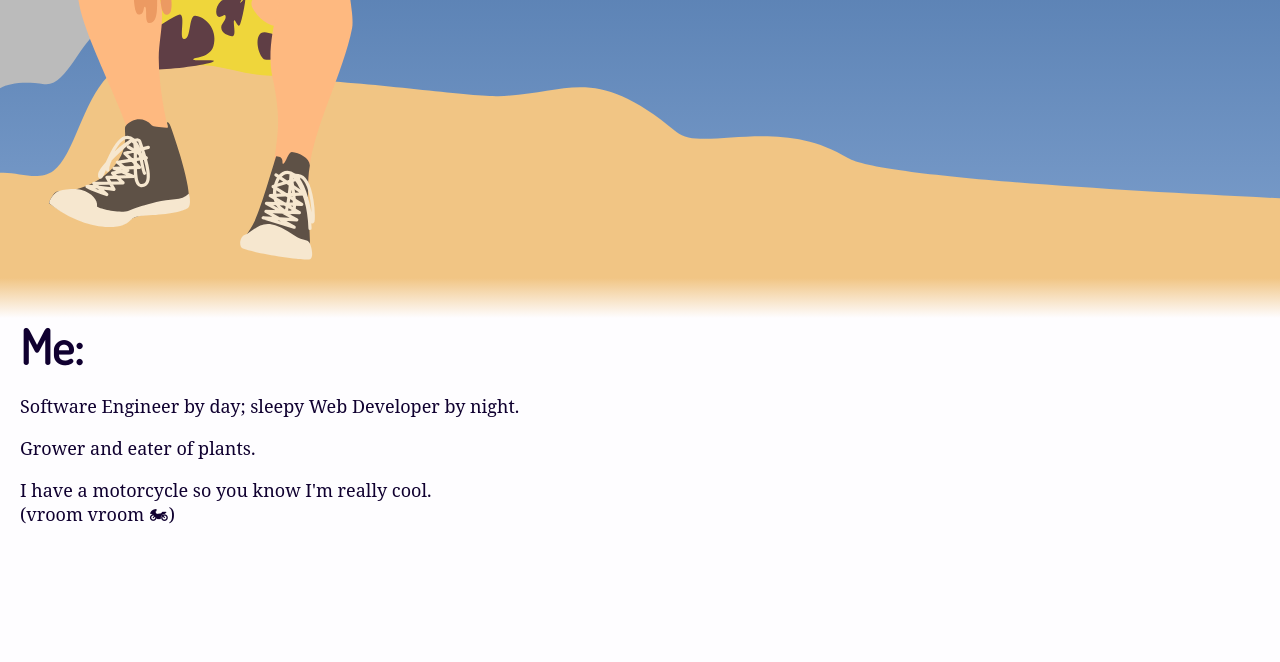
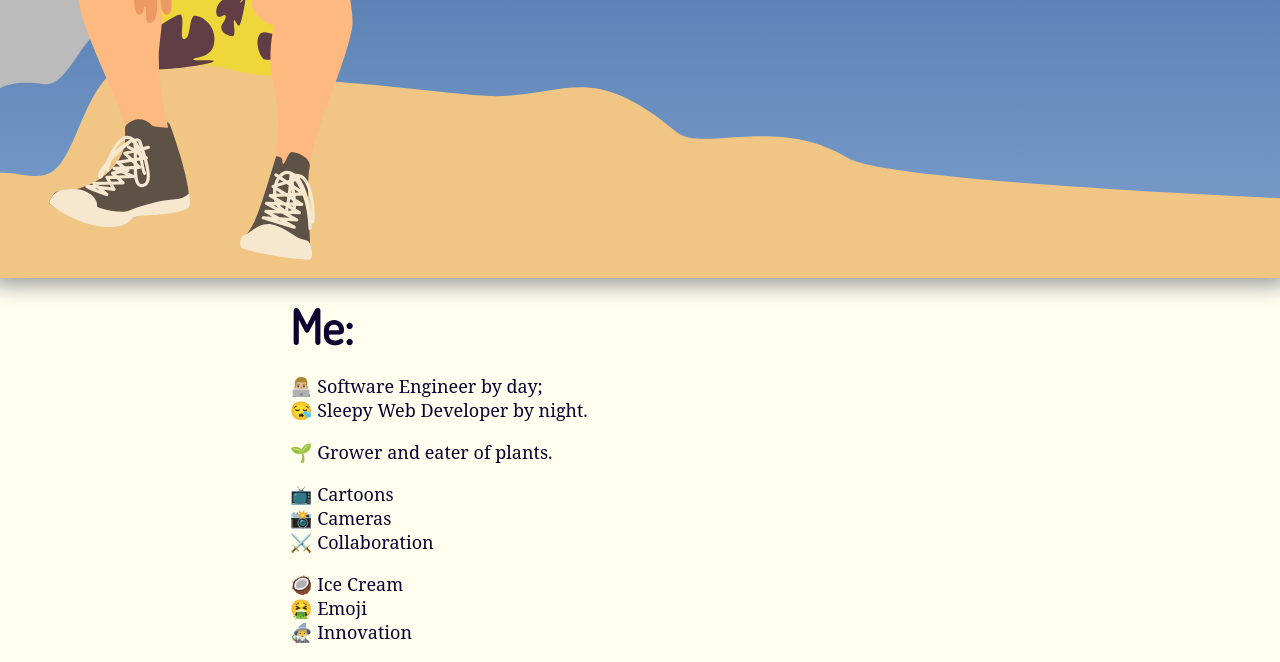
Before and after one commit to eawww/webzone, a Gatsby site: page / in a window 1280 px wide. Shown: the part 498-1160 px from the top of the page. Before the commit the page ends 1048 px from the top, so only its background shows below. Built offline with nearby package versions, Linux system fonts and the light colour scheme; Gatsby itself is replaced by a stand-in of ours.

Commit message:
👷‍♂️ Fix up homepage a bit

```diff
--- a/src/components/MeOnALion.css
+++ b/src/components/MeOnALion.css
@@ -38,4 +38,5 @@
   overflow: hidden;
   height: 97vh;
   background-image: linear-gradient(to bottom, #3e69a0 30%, #7ea0cd);
+  box-shadow: 0 0 20px 7px #999;
 }
--- a/src/pages/index.css
+++ b/src/pages/index.css
@@ -1,29 +1,8 @@
-.svgCanvasStars {
-  position: absolute;
-  top: 0;
-  left: 0;
-}
-
 .squareMeOnALion {
   width: 60%;
   border-radius: 50%;
   margin: auto;
   border: 1vw solid white;
-}
-
-.theBusiness {
-  margin-left: 20px;
-  margin-right: 20px;
-}
-
-.gradientDivider {
-  margin: 0;
-  height: 40px;
-  border: none;
-  background-image: linear-gradient(#f1c584, #0000);
-  color: #ff0;
-  position: relative;
-  margin-bottom: -20px;
 }
 
 .theTops {
--- a/src/pages/index.js
+++ b/src/pages/index.js
@@ -7,8 +7,6 @@ import "./index.css"
 import SEO from "../components/seo"
 import MeOnALion from "../components/MeOnALion"
 
-const NUM_STARS = 500
-
 const IndexPage = () => (
   <Layout>
     <SEO title="🏚" />
@@ -16,18 +14,30 @@ const IndexPage = () => (
     <div className="theTops">
       <h1 className="nameHeader">Eric Wilson</h1>
       <p className="subtitle">
-        I develop web like Peter Parker in the darkroom.
+        develops web like Peter Parker in the darkroom.
       </p>
     </div>
-    <hr className="gradientDivider"></hr>
     <div className="theBusiness">
       <h2>Me:</h2>
-      <p>Software Engineer by day; sleepy Web Developer by night.</p>
-      <p>Grower and eater of plants.</p>
       <p>
-        I have a motorcycle so you know I'm really cool.
+        👨🏼‍💻 Software Engineer by day;
         <br />
-        (vroom vroom 🏍)
+        😪 Sleepy Web Developer by night.
+      </p>
+      <p>🌱 Grower and eater of plants.</p>
+      <p>
+        📺 Cartoons
+        <br />
+        📸 Cameras
+        <br />
+        ⚔️ Collaboration
+      </p>
+      <p>
+        🥥 Ice Cream
+        <br />
+        🤮 Emoji
+        <br />
+        🧙‍♂️ Innovation
       </p>
     </div>
   </Layout>
--- a/src/styles/global.scss
+++ b/src/styles/global.scss
@@ -2,7 +2,7 @@
 
 html {
   font-family: "PT Serif", "Serif";
-  background-color: #fefdff;
+  background-color: #feffef;
   min-height: 100vh;
 }
 
@@ -30,4 +30,13 @@ h2 {
 .theBusiness {
   margin-left: 20px;
   margin-right: 20px;
+  max-width: 700px;
+  padding: 0 10px;
+  border-radius: 8px;
 }
+
+@media (min-width: 740px) {
+  .theBusiness {
+    margin: auto;
+  }
+}
```
